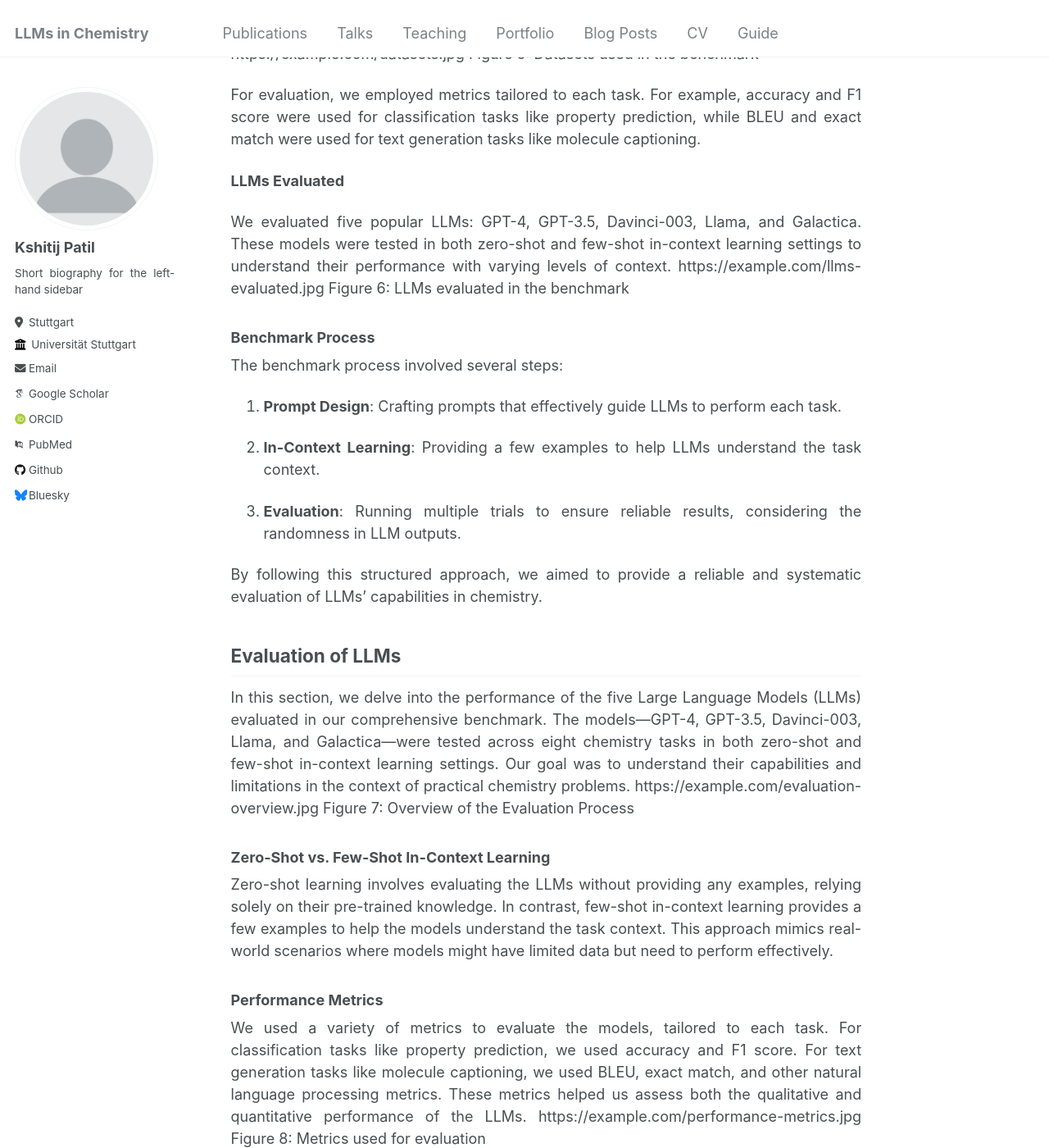
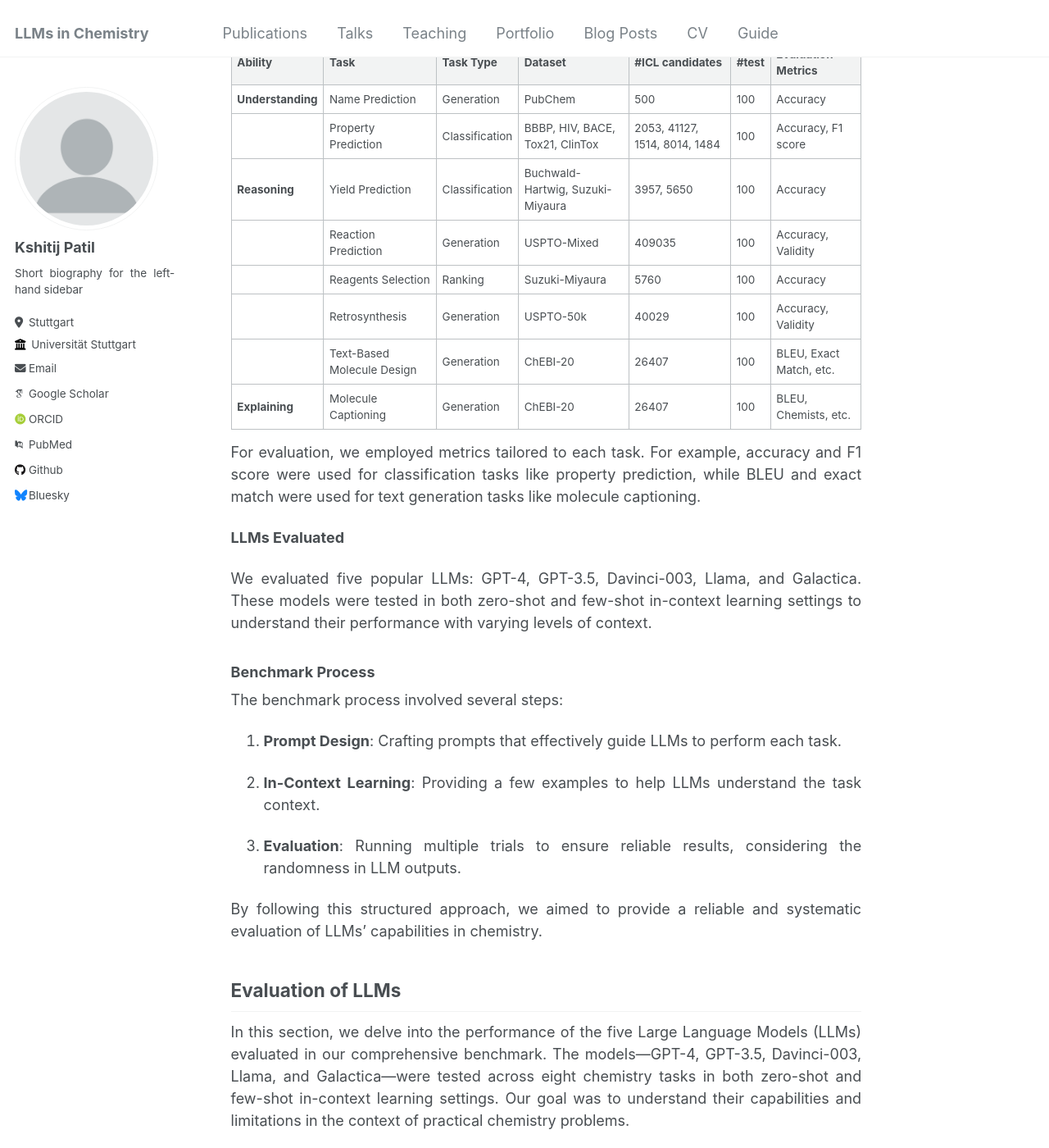
Before and after one commit to kshitijreal/kshitijreal.github.io, a Jekyll site: the page built from _pages/about.md, in a window 1280 px wide and 1400 px high, scrolled down 3151 px. Shown: the whole window at 82% size. Built offline with Jekyll 4.4.1, drawn with Linux system fonts in a browser that asks for light colours; some web fonts are replaced; some of the changed text lies outside the part shown.

Commit message:
about.md update

```diff
--- a/_pages/about.md
+++ b/_pages/about.md
@@ -32,8 +33,6 @@ LLMs have demonstrated their prowess in a variety of tasks, from answering compl
 **Chemistry: A New Frontier for LLMs**
 
 Chemistry, as a scientific discipline, involves understanding and manipulating molecules, reactions, and materials. Traditionally, this field has relied heavily on experimental methods and specialized computational tools. The advent of LLMs presents an opportunity to augment these traditional methods with powerful AI-driven solutions.
-https://example.com/chemistry-tasks.jpg
-Figure 2: Examples of chemistry tasks
 
 **Challenges in Evaluating LLMs for Chemistry**
 
@@ -83,16 +82,23 @@ Each task is designed to test different aspects of LLMs' capabilities, from basi
 
 To ensure a fair and comprehensive evaluation, we utilized widely recognized datasets such as BBBP, Tox21, PubChem, USPTO, and ChEBI. These datasets provide a rich variety of chemistry problems, ranging from molecular property prediction to reaction yield estimation.
 
-https://example.com/datasets.jpg
-Figure 5: Datasets used in the benchmark
+| Ability       | Task                          | Task Type        | Dataset                                              | #ICL candidates     | #test | Evaluation Metrics           |
+|---------------|-------------------------------|------------------|-----------------------------------------------------|---------------------|-------|------------------------------|
+| **Understanding** | Name Prediction                | Generation       | PubChem                                             | 500                 | 100   | Accuracy                     |
+|               | Property Prediction            | Classification   | BBBP, HIV, BACE, Tox21, ClinTox                    | 2053, 41127, 1514, 8014, 1484 | 100   | Accuracy, F1 score           |
+| **Reasoning**     | Yield Prediction               | Classification   | Buchwald-Hartwig, Suzuki-Miyaura                   | 3957, 5650          | 100   | Accuracy                     |
+|               | Reaction Prediction            | Generation       | USPTO-Mixed                                        | 409035              | 100   | Accuracy, Validity           |
+|               | Reagents Selection             | Ranking          | Suzuki-Miyaura                                     | 5760                | 100   | Accuracy                     |
+|               | Retrosynthesis                 | Generation       | USPTO-50k                                          | 40029               | 100   | Accuracy, Validity           |
+|               | Text-Based Molecule Design     | Generation       | ChEBI-20                                           | 26407               | 100   | BLEU, Exact Match, etc.      |
+| **Explaining**    | Molecule Captioning            | Generation       | ChEBI-20                                           | 26407               | 100   | BLEU, Chemists, etc.         |
+
 
 For evaluation, we employed metrics tailored to each task. For example, accuracy and F1 score were used for classification tasks like property prediction, while BLEU and exact match were used for text generation tasks like molecule captioning.
 
 **LLMs Evaluated**
 
 We evaluated five popular LLMs: GPT-4, GPT-3.5, Davinci-003, Llama, and Galactica. These models were tested in both zero-shot and few-shot in-context learning settings to understand their performance with varying levels of context.
-https://example.com/llms-evaluated.jpg
-Figure 6: LLMs evaluated in the benchmark
 
 ### Benchmark Process
 
@@ -109,8 +115,9 @@ By following this structured approach, we aimed to provide a reliable and system
 ## Evaluation of LLMs
 
 In this section, we delve into the performance of the five Large Language Models (LLMs) evaluated in our comprehensive benchmark. The models—GPT-4, GPT-3.5, Davinci-003, Llama, and Galactica—were tested across eight chemistry tasks in both zero-shot and few-shot in-context learning settings. Our goal was to understand their capabilities and limitations in the context of practical chemistry problems.
-https://example.com/evaluation-overview.jpg
-Figure 7: Overview of the Evaluation Process
+
+![Evaluation overview](_pages\images\eval_overview.png "Overview of the evaluation process")
+Overview of the Evaluation Process
 
 ### Zero-Shot vs. Few-Shot In-Context Learning
 
@@ -119,8 +126,6 @@ Zero-shot learning involves evaluating the LLMs without providing any examples,
 ### Performance Metrics
 
 We used a variety of metrics to evaluate the models, tailored to each task. For classification tasks like property prediction, we used accuracy and F1 score. For text generation tasks like molecule captioning, we used BLEU, exact match, and other natural language processing metrics. These metrics helped us assess both the qualitative and quantitative performance of the LLMs.
-https://example.com/performance-metrics.jpg
-Figure 8: Metrics used for evaluation
 
 ### Key Findings
 
```
Also changed, not shown: other parts of _pages/about.md (+2 -1 lines), _pages/images/eval_overview.png (added).
